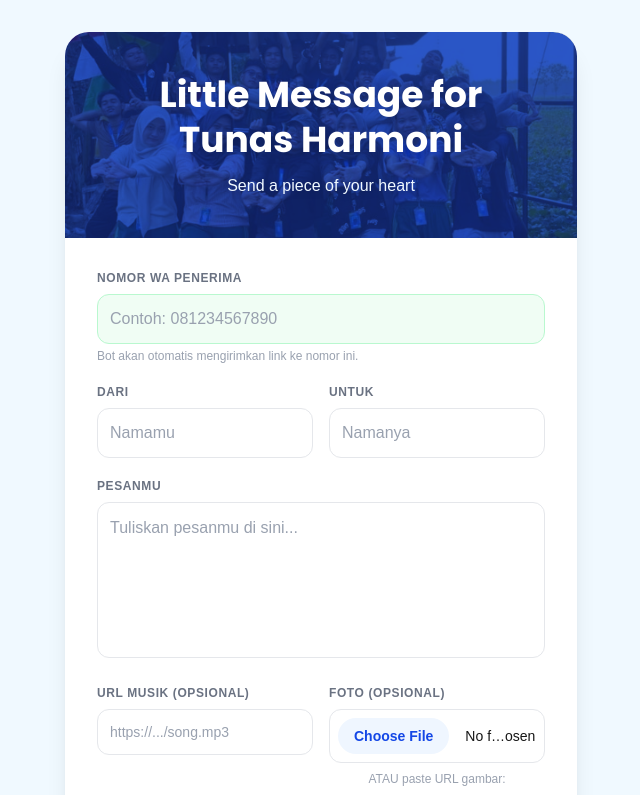
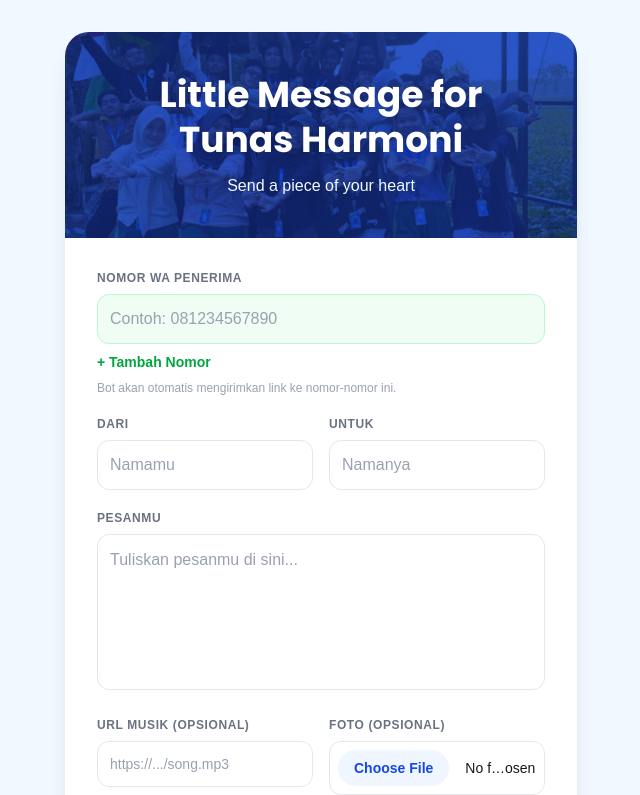
Before and after one commit to rurururu01/oh-love, a Next.js app: page / in a window 1280 px wide. Shown: the top 795 px of the page, without its empty margins (319-959 px from the left). Built offline with nearby package versions, Linux system fonts and the light colour scheme; no server answers.

Commit message:
feat: tambah fitur kirim ke banyak nomor WA

```diff
--- a/src/app/page.tsx
+++ b/src/app/page.tsx
@@ -13,7 +13,7 @@ export default function Home() {
   const [formData, setFormData] = useState({
     senderName: '',
     recipientName: '',
-    recipientWa: '',
+    recipientWa: [''],
     content: '',
     musicUrl: '',
     imageUrl: '',
@@ -84,18 +84,21 @@ export default function Home() {
       setCreatedUrl(letterUrl);
 
       // Kirim WA via API secara otomatis jika nomor diisi
-      if (formData.recipientWa) {
+      const validNumbers = formData.recipientWa.filter(num => num.trim() !== '');
+      if (validNumbers.length > 0) {
+        for (const waNumber of validNumbers) {
           try {
             await fetch('/api/send-wa', {
               method: 'POST',
               headers: { 'Content-Type': 'application/json' },
               body: JSON.stringify({
-              target: formData.recipientWa,
+                target: waNumber,
                 message: `Ada surat cinta digital untukmu dari ${formData.senderName}! 💌 Buka di sini: ${letterUrl}`
               })
             });
           } catch (err) {
-          console.error('Gagal mengirim WA otomatis', err);
+            console.error(`Gagal mengirim WA otomatis ke ${waNumber}`, err);
+          }
         }
       }
     } else {
@@ -154,9 +157,42 @@ export default function Home() {
             <div className="grid grid-cols-1 gap-4">
               <div>
                 <label className="block text-xs font-semibold text-gray-500 uppercase tracking-wider mb-2">Nomor WA Penerima</label>
-                <input required type="text" placeholder="Contoh: 081234567890" className="w-full p-3 bg-green-50 border border-green-200 rounded-xl focus:ring-2 focus:ring-green-400 focus:border-transparent outline-none transition-all text-gray-900 placeholder-gray-400"
-                  value={formData.recipientWa} onChange={e => setFormData({...formData, recipientWa: e.target.value})} />
-                <p className="text-xs text-gray-400 mt-1">Bot akan otomatis mengirimkan link ke nomor ini.</p>
+                {formData.recipientWa.map((wa, index) => (
+                  <div key={index} className="flex gap-2 mb-2">
+                    <input
+                      required={index === 0}
+                      type="text"
+                      placeholder="Contoh: 081234567890"
+                      className="w-full p-3 bg-green-50 border border-green-200 rounded-xl focus:ring-2 focus:ring-green-400 focus:border-transparent outline-none transition-all text-gray-900 placeholder-gray-400"
+                      value={wa}
+                      onChange={e => {
+                        const newWa = [...formData.recipientWa];
+                        newWa[index] = e.target.value;
+                        setFormData({...formData, recipientWa: newWa});
+                      }}
+                    />
+                    {formData.recipientWa.length > 1 && (
+                      <button
+                        type="button"
+                        onClick={() => {
+                          const newWa = formData.recipientWa.filter((_, i) => i !== index);
+                          setFormData({...formData, recipientWa: newWa});
+                        }}
+                        className="p-3 bg-red-100 text-red-600 rounded-xl hover:bg-red-200 transition-colors shrink-0 font-bold"
+                      >
+                        ✕
+                      </button>
+                    )}
+                  </div>
+                ))}
+                <button
+                  type="button"
+                  onClick={() => setFormData({...formData, recipientWa: [...formData.recipientWa, '']})}
+                  className="mt-1 text-sm text-green-600 font-semibold hover:text-green-700 flex items-center gap-1 transition-colors"
+                >
+                  + Tambah Nomor
+                </button>
+                <p className="text-xs text-gray-400 mt-2">Bot akan otomatis mengirimkan link ke nomor-nomor ini.</p>
               </div>
             </div>
             <div className="grid grid-cols-2 gap-4">
```
Lines whose indentation alone changed are shown as unchanged.
